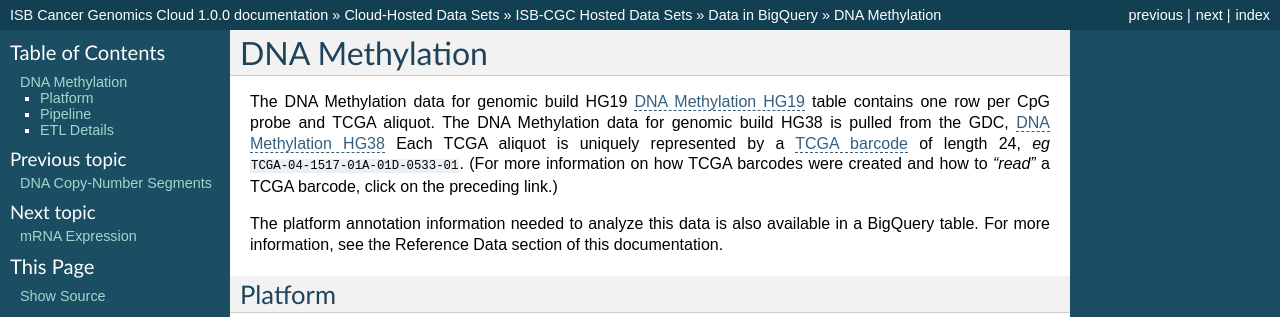
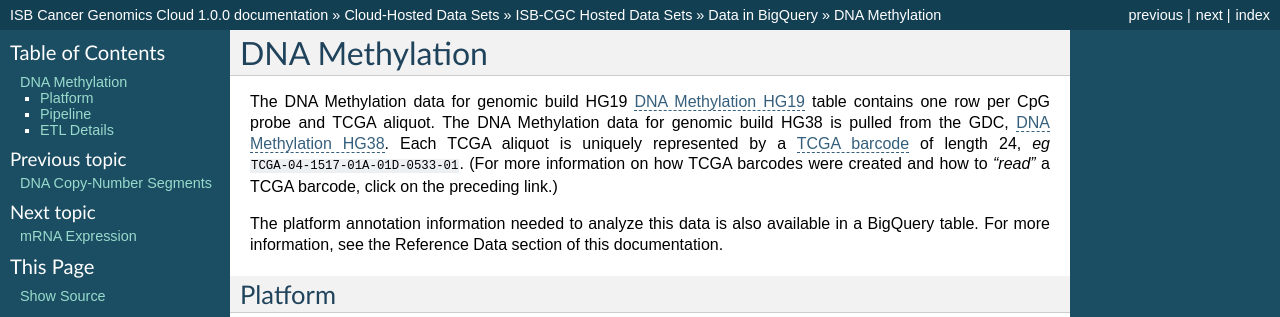
Before and after one commit to isb-cgc/readthedocs, a Sphinx documentation site: the page built from docs/source/sections/data/data2/ETL_DNAmethylation.rst, in a window 1280 px wide and 975 px high. Shown: the top 317 px of the window. Built offline with Sphinx 7.4.7, drawn with Linux system fonts in a browser that asks for light colours; pages that are not in the unit, such as notebooks, are missing from menus.

```diff
--- a/docs/source/sections/data/data2/ETL_DNAmethylation.rst
+++ b/docs/source/sections/data/data2/ETL_DNAmethylation.rst
@@ -3,7 +3,7 @@ DNA Methylation
 
 The DNA Methylation data for  genomic build HG19
 `DNA Methylation HG19 <https://bigquery.cloud.google.com/table/isb-cgc:TCGA_hg19_data_v0.DNA_Methylation>`_
-table contains one row per CpG probe and TCGA aliquot.  The DNA Methylation data for genomic build HG38 is pulled from the GDC, `DNA Methylation HG38 <https://bigquery.cloud.google.com/table/isb-cgc:TCGA_hg38_data_v0.DNA_Methylation>`_
+table contains one row per CpG probe and TCGA aliquot.  The DNA Methylation data for genomic build HG38 is pulled from the GDC, `DNA Methylation HG38 <https://bigquery.cloud.google.com/table/isb-cgc:TCGA_hg38_data_v0.DNA_Methylation>`_.
 Each TCGA aliquot is uniquely represented by a
 `TCGA barcode <https://wiki.nci.nih.gov/display/TCGA/TCGA+barcode>`_
 of length 24, *eg* ``TCGA-04-1517-01A-01D-0533-01``.  (For more information on how TCGA barcodes
```
